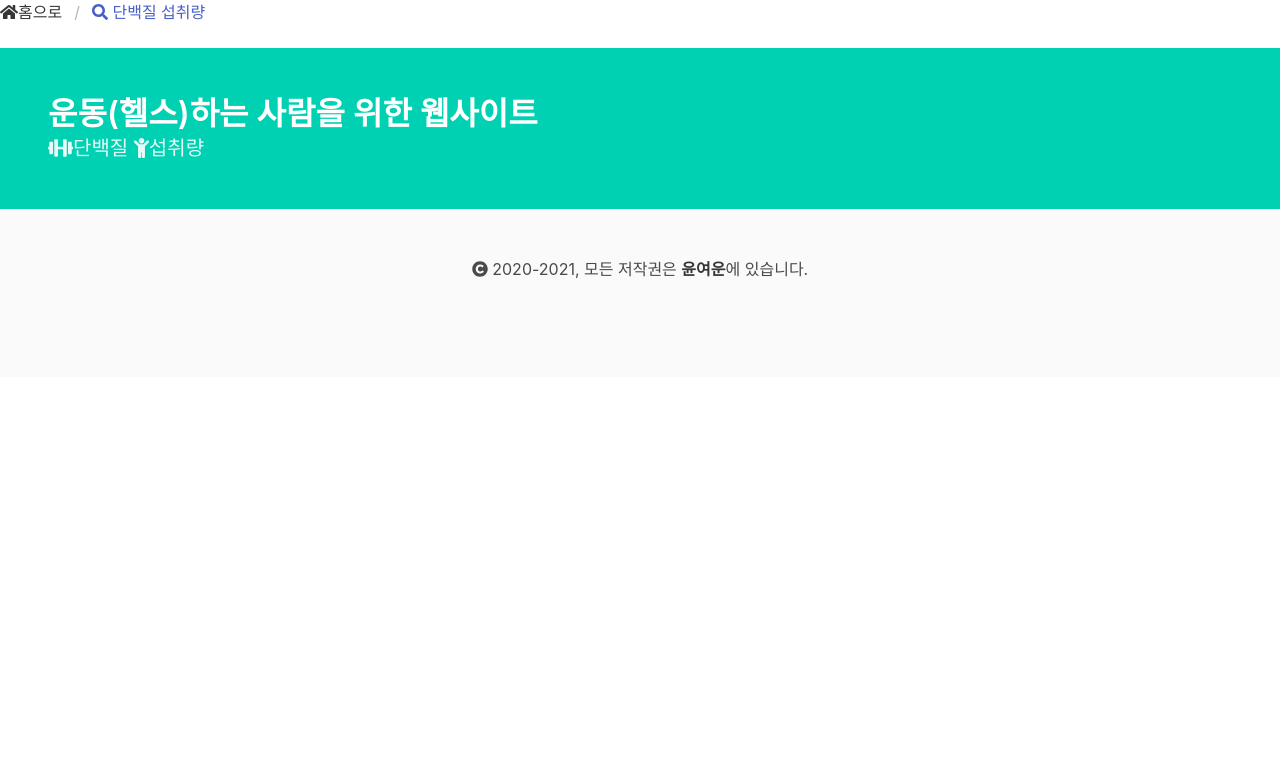
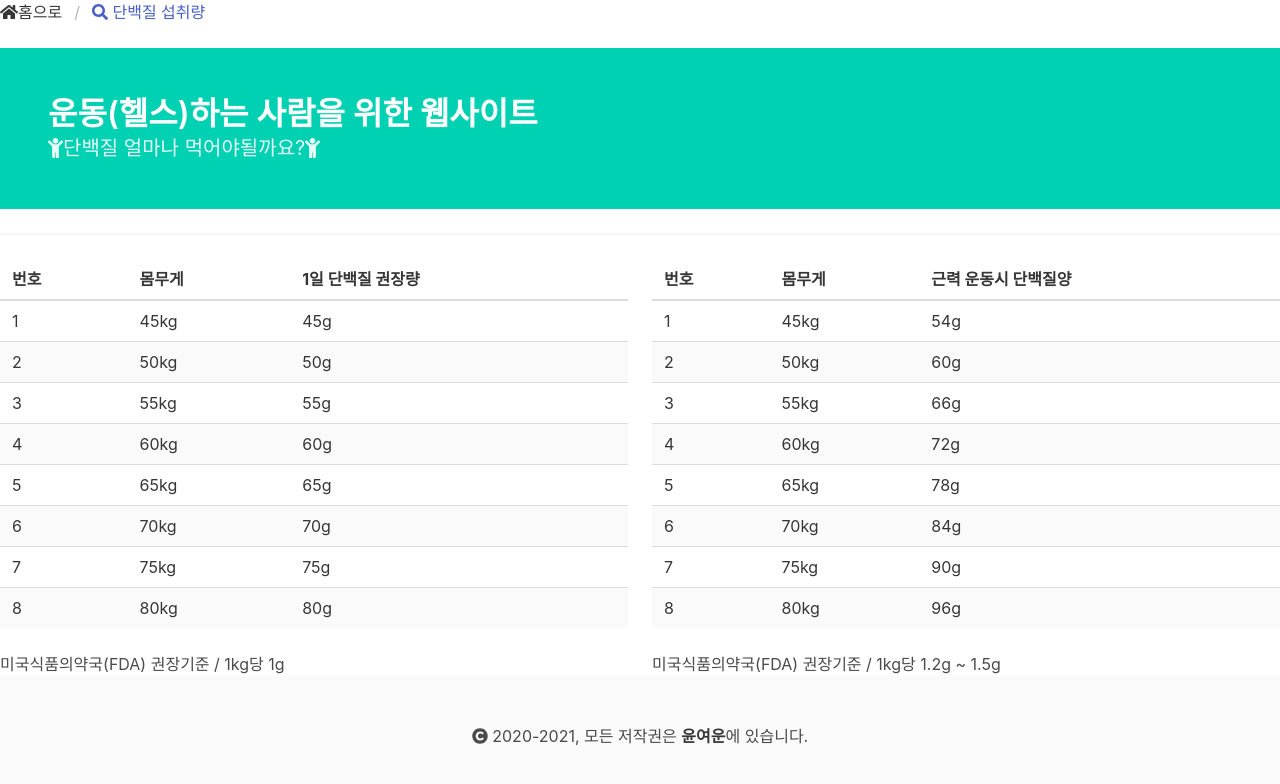
Before and after one commit to Yeowoony/doglove, a Nuxt app: page /protein in a window 1280 px wide. Shown: the top 784 px of the page. Built offline with nearby package versions, Linux system fonts and the light colour scheme.

Commit message:
add tables for How Much Protein Should You Eat?

```diff
--- /dev/null
+++ b/assets/exercise_protein.json
@@ -0,0 +1,12 @@
+{
+    "names": [
+        "54g",
+        "60g",
+        "66g",
+        "72g",
+        "78g",
+        "84g",
+        "90g",
+        "96g"
+    ]
+}
--- /dev/null
+++ b/assets/protein.json
@@ -0,0 +1,12 @@
+{
+    "names": [
+        "45g",
+        "50g",
+        "55g",
+        "60g",
+        "65g",
+        "70g",
+        "75g",
+        "80g"
+    ]
+}
--- /dev/null
+++ b/assets/weight.json
@@ -0,0 +1,12 @@
+{
+    "names": [
+        "45kg",
+        "50kg",
+        "55kg",
+        "60kg",
+        "65kg",
+        "70kg",
+        "75kg",
+        "80kg"
+    ]
+}
--- a/pages/index.vue
+++ b/pages/index.vue
@@ -11,6 +11,7 @@
         </p>
       </div>
     </section>
+    <hr>
     <section class="columns">
       <div class="column">
         <article class="message">
--- a/pages/protein.vue
+++ b/pages/protein.vue
@@ -6,10 +6,73 @@
               운동(헬스)하는 사람을 위한 웹사이트
             </p>
             <p class="subtitle">
-              <i class="fas fa-dumbbell"></i>단백질
-              <i class="fas fa-child"></i>섭취량
+              <i class="fas fa-child"></i>단백질 얼마나 먹어야될까요?<i class="fas fa-child"></i>
             </p>
           </div>
       </section>
+      <hr />
+    <section class="columns">
+      <div class="column">
+        <table class="table is-striped is-hoverable is-fullwidth">
+          <thead>
+            <tr>
+              <th>번호</th>
+              <th>몸무게</th>
+              <th>1일 단백질 권장량</th>
+            </tr>
+          </thead>
+          <tbody>
+            <template v-for="pos in tableweight.length">
+              <tr :key="pos">
+                <td>{{ pos }}</td>
+                <td>{{ tableweight[pos - 1] }}</td>
+                <td>{{ tableprotein[pos - 1] }}</td>
+              </tr>
+            </template>
+</tbody>
+</table>
+<div class="content">
+    <span>미국식품의약국(FDA) 권장기준 / 1kg당 1g</span>
+</div>
+</div>
+<div class="column">
+    <table class="table is-striped is-hoverable is-fullwidth">
+        <thead>
+            <tr>
+                <th>번호</th>
+                <th>몸무게</th>
+                <th>근력 운동시 단백질양</th>
+            </tr>
+        </thead>
+        <tbody>
+            <template v-for="pos in tableweight.length">
+              <tr :key="pos">
+                <td>{{ pos }}</td>
+                <td>{{ tableweight[pos - 1] }}</td>
+                <td>{{ tableexercise_protein[pos - 1] }}</td>
+              </tr>
+            </template>
+        </tbody>
+    </table>
+    <div class="content">
+        <span>미국식품의약국(FDA) 권장기준 / 1kg당 1.2g ~ 1.5g</span>
     </div>
-  </template>
+</div>
+</section>
+</div>
+</template>
+
+<script>
+    import weight from "~/assets/weight.json";
+    import protein from "~/assets/protein.json";
+    import exercise_protein from "~/assets/exercise_protein.json";
+    export default {
+        data() {
+            return {
+                tableweight: weight.names,
+                tableprotein: protein.names,
+                tableexercise_protein: exercise_protein.names
+            };
+        }
+    };
+</script>
```
Also changed, not shown: 1 other file (tests, documents, lock files or other folders).
